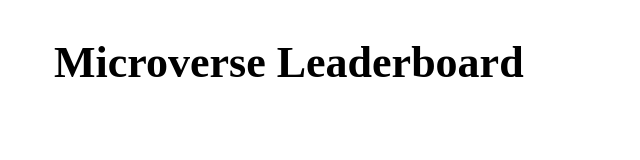
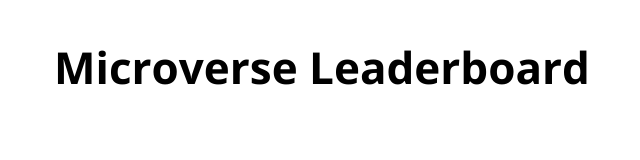
Before and after one commit to katarighe/microverse-leaderboard, a website built with webpack: page src/index.html in a window 1280 px wide. Shown: the whole page, without its empty margins (226-866 px from the left). Built offline with nearby package versions, Linux system fonts and the light colour scheme.

Commit message:
Set up the Open Sans font

```diff
--- a/src/index.html
+++ b/src/index.html
@@ -4,6 +4,9 @@
     <meta charset='utf-8'>
     <meta http-equiv='X-UA-Compatible' content='IE=edge'>
     <title>Microverse Leaderboard</title>
+    <link rel="preconnect" href="https://fonts.googleapis.com" />
+    <link rel="preconnect" href="https://fonts.gstatic.com" crossorigin />
+    <link href="https://fonts.googleapis.com/css2?family=Open+Sans:wght@400;500;700&display=swap" rel="stylesheet" />
     <meta name='viewport' content='width=device-width, initial-scale=1'>
     <link rel='stylesheet' type='text/css' media='screen' href='style.css'>
     <script src='index.js'></script>
--- a/src/style.css
+++ b/src/style.css
@@ -7,6 +7,7 @@
 
 body {
   width: 60%;
+  font-family: 'Open Sans', sans-serif;
 }
 
 h1 {
```
